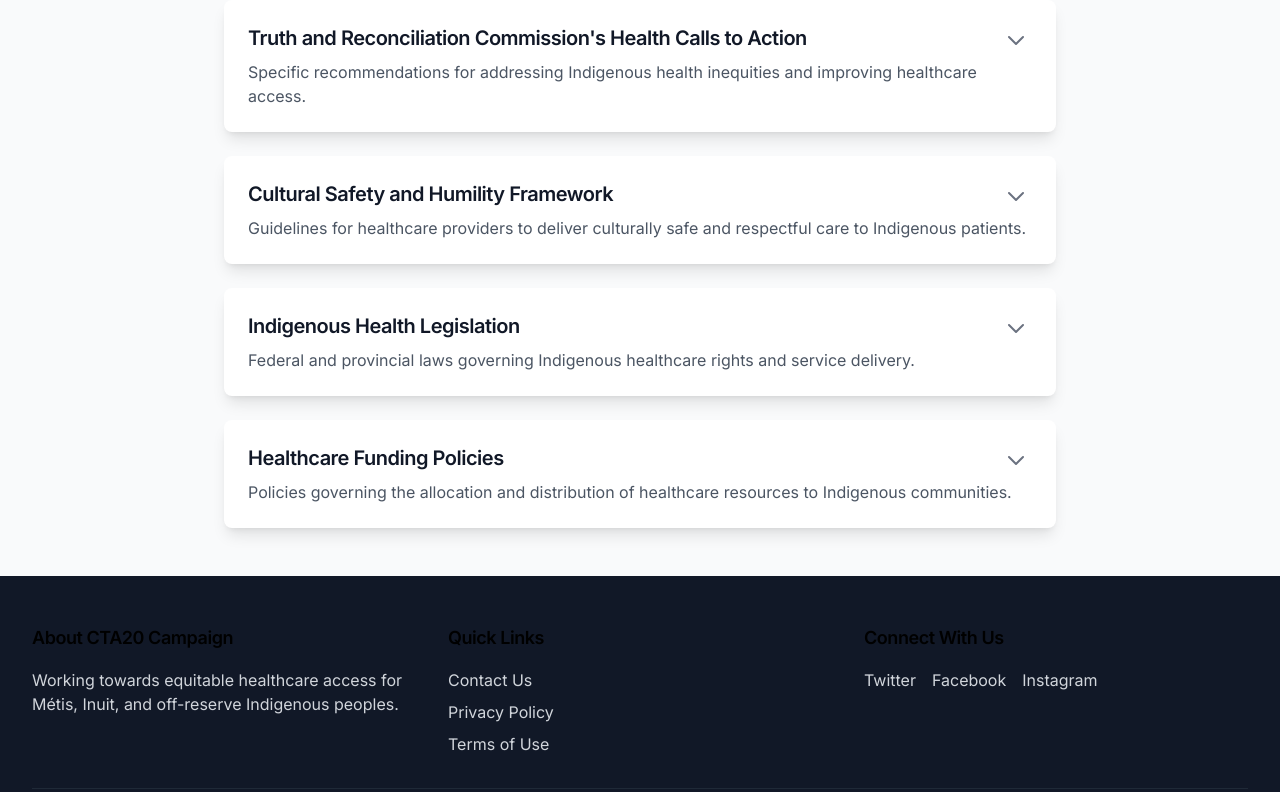
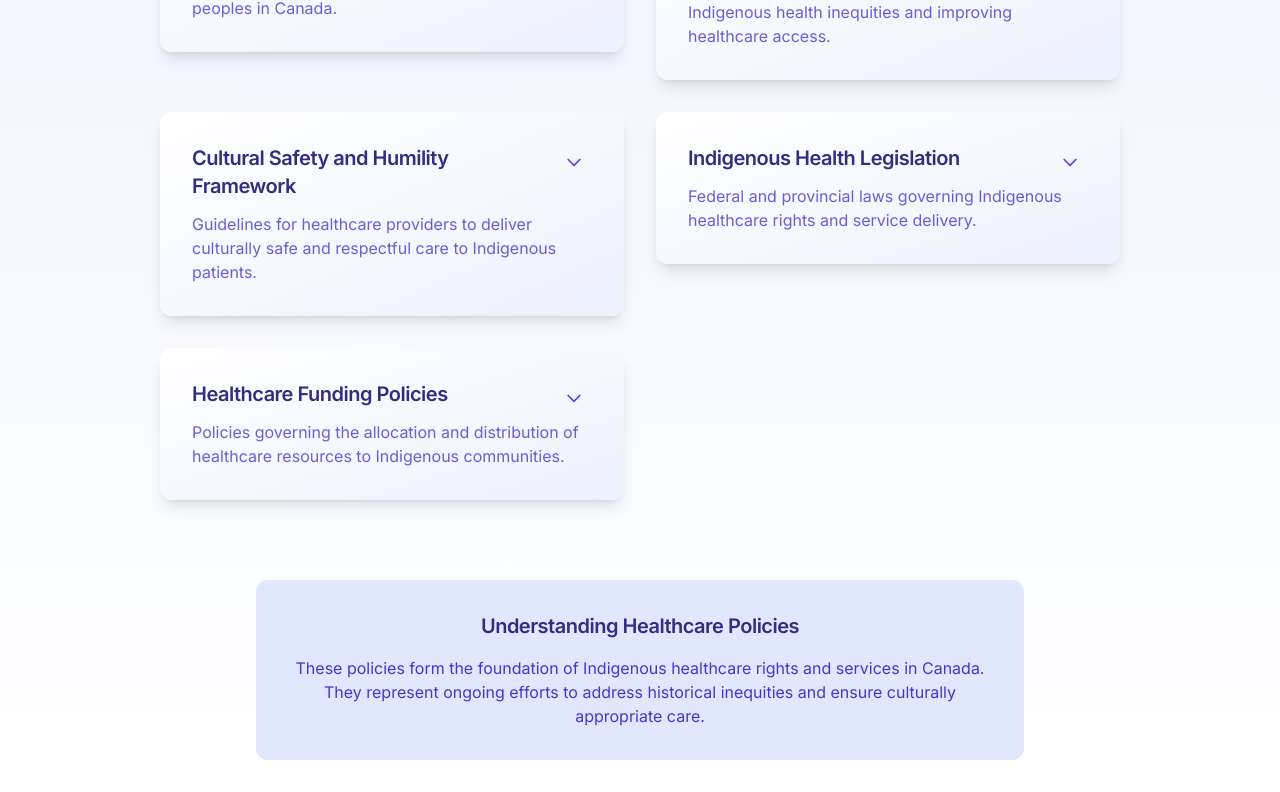
Before and after one commit to brandonZhong123/CTA20-Social-Awarness, a Next.js app: page /health-policies in a window 1280 px wide. Shown: the part 428-1220 px from the top of the page. Built offline with nearby package versions, Linux system fonts and the light colour scheme.

Commit message:
style: update health policies page with distinct design

```diff
--- a/src/app/health-policies/page.tsx
+++ b/src/app/health-policies/page.tsx
@@ -34,20 +34,20 @@ const policies = [
 
 export default function HealthPoliciesPage() {
   return (
-    <div className="min-h-screen bg-gray-50 py-12">
-      <div className="max-w-4xl mx-auto px-4 sm:px-6 lg:px-8">
+    <div className="min-h-screen bg-gradient-to-b from-indigo-50 to-white py-12">
+      <div className="max-w-5xl mx-auto px-4 sm:px-6 lg:px-8">
         <motion.div
-          className="text-center mb-12"
+          className="text-center mb-16"
           initial={{ opacity: 0, y: -20 }}
           animate={{ opacity: 1, y: 0 }}
           transition={{ duration: 0.6 }}
         >
           <AnimatedHeading
             text="Health Policies"
-            className="text-4xl font-bold text-gray-900 mb-4"
+            className="text-5xl font-bold text-indigo-900 mb-6"
           />
           <motion.p
-            className="text-lg text-gray-600 max-w-3xl mx-auto"
+            className="text-xl text-indigo-700 max-w-3xl mx-auto font-medium"
             initial={{ opacity: 0 }}
             animate={{ opacity: 1 }}
             transition={{ delay: 0.3, duration: 0.6 }}
@@ -56,22 +56,41 @@ export default function HealthPoliciesPage() {
           </motion.p>
         </motion.div>
 
-        <div className="space-y-6">
+        <div className="grid grid-cols-1 lg:grid-cols-2 gap-8">
           {policies.map((policy, index) => (
             <motion.div
               key={policy.title}
               initial={{ opacity: 0, y: 20 }}
               animate={{ opacity: 1, y: 0 }}
               transition={{ delay: index * 0.1 }}
+              className="lg:even:translate-y-12"
             >
               <ExpandableCard
                 title={policy.title}
                 summary={policy.summary}
                 fullContent={policy.fullContent}
+                className="bg-gradient-to-br from-white to-indigo-50 hover:shadow-xl transition-shadow duration-300"
               />
             </motion.div>
           ))}
         </div>
+
+        <motion.div
+          className="mt-20 text-center"
+          initial={{ opacity: 0 }}
+          animate={{ opacity: 1 }}
+          transition={{ delay: 0.8 }}
+        >
+          <div className="bg-indigo-100 rounded-xl p-8 max-w-3xl mx-auto">
+            <h3 className="text-xl font-semibold text-indigo-900 mb-4">
+              Understanding Healthcare Policies
+            </h3>
+            <p className="text-indigo-700">
+              These policies form the foundation of Indigenous healthcare rights and services in Canada.
+              They represent ongoing efforts to address historical inequities and ensure culturally appropriate care.
+            </p>
+          </div>
+        </motion.div>
       </div>
     </div>
   );
--- a/src/components/ExpandableCard.tsx
+++ b/src/components/ExpandableCard.tsx
@@ -15,25 +15,26 @@ export default function ExpandableCard({ title, summary, fullContent, className
 
   return (
     <motion.div
-      className={`bg-white rounded-lg shadow-lg overflow-hidden ${className}`}
+      className={`rounded-xl shadow-lg overflow-hidden ${className}`}
       initial={{ opacity: 0, y: 20 }}
       animate={{ opacity: 1, y: 0 }}
       transition={{ duration: 0.5 }}
+      whileHover={{ y: -5 }}
     >
       <motion.div
-        className="cursor-pointer p-6"
+        className="cursor-pointer p-8"
         onClick={() => setIsExpanded(!isExpanded)}
         whileHover={{ backgroundColor: 'rgba(0, 0, 0, 0.02)' }}
       >
-        <div className="flex justify-between items-start">
-          <h3 className="text-xl font-semibold text-gray-900 mb-2">{title}</h3>
+        <div className="flex justify-between items-start gap-4">
+          <h3 className="text-xl font-semibold text-indigo-900 mb-3">{title}</h3>
           <motion.button
-            className="p-1 rounded-full hover:bg-gray-100"
+            className="p-2 rounded-full hover:bg-indigo-100 flex-shrink-0"
             animate={{ rotate: isExpanded ? 180 : 0 }}
             transition={{ duration: 0.3 }}
           >
             <svg
-              className="w-6 h-6 text-gray-500"
+              className="w-5 h-5 text-indigo-600"
               fill="none"
               viewBox="0 0 24 24"
               stroke="currentColor"
@@ -47,7 +48,7 @@ export default function ExpandableCard({ title, summary, fullContent, className
             </svg>
           </motion.button>
         </div>
-        <p className="text-gray-600">{summary}</p>
+        <p className="text-indigo-700/80">{summary}</p>
       </motion.div>
 
       <AnimatePresence>
@@ -57,15 +58,15 @@ export default function ExpandableCard({ title, summary, fullContent, className
             animate={{ height: 'auto', opacity: 1 }}
             exit={{ height: 0, opacity: 0 }}
             transition={{ duration: 0.3 }}
-            className="px-6 pb-6"
+            className="px-8 pb-8"
           >
             <motion.div
               initial={{ y: -20 }}
               animate={{ y: 0 }}
               transition={{ duration: 0.3 }}
             >
-              <div className="border-t pt-4 mt-2">
-                <p className="text-gray-700 leading-relaxed">{fullContent}</p>
+              <div className="border-t border-indigo-100 pt-4 mt-2">
+                <p className="text-indigo-900/80 leading-relaxed">{fullContent}</p>
               </div>
             </motion.div>
           </motion.div>
```
